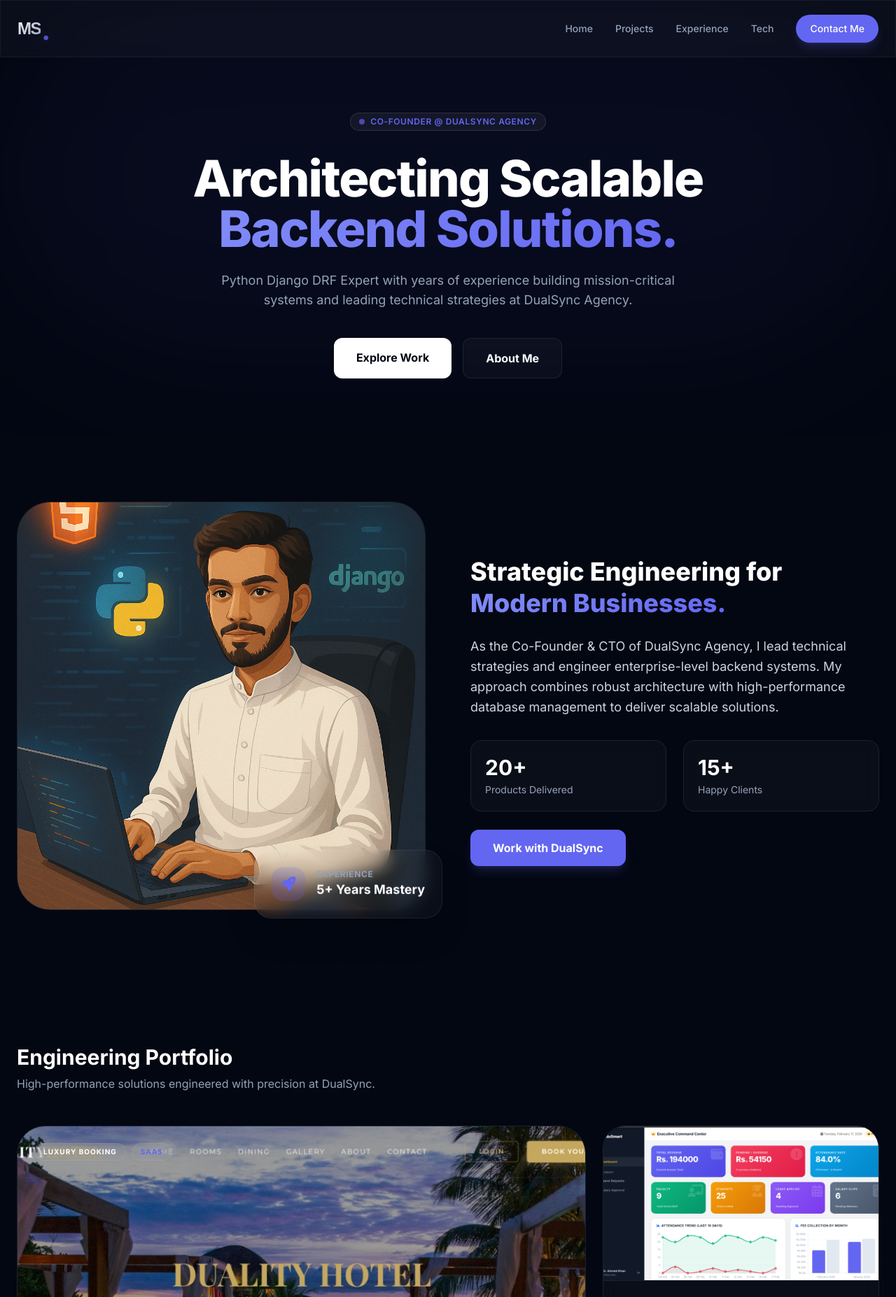
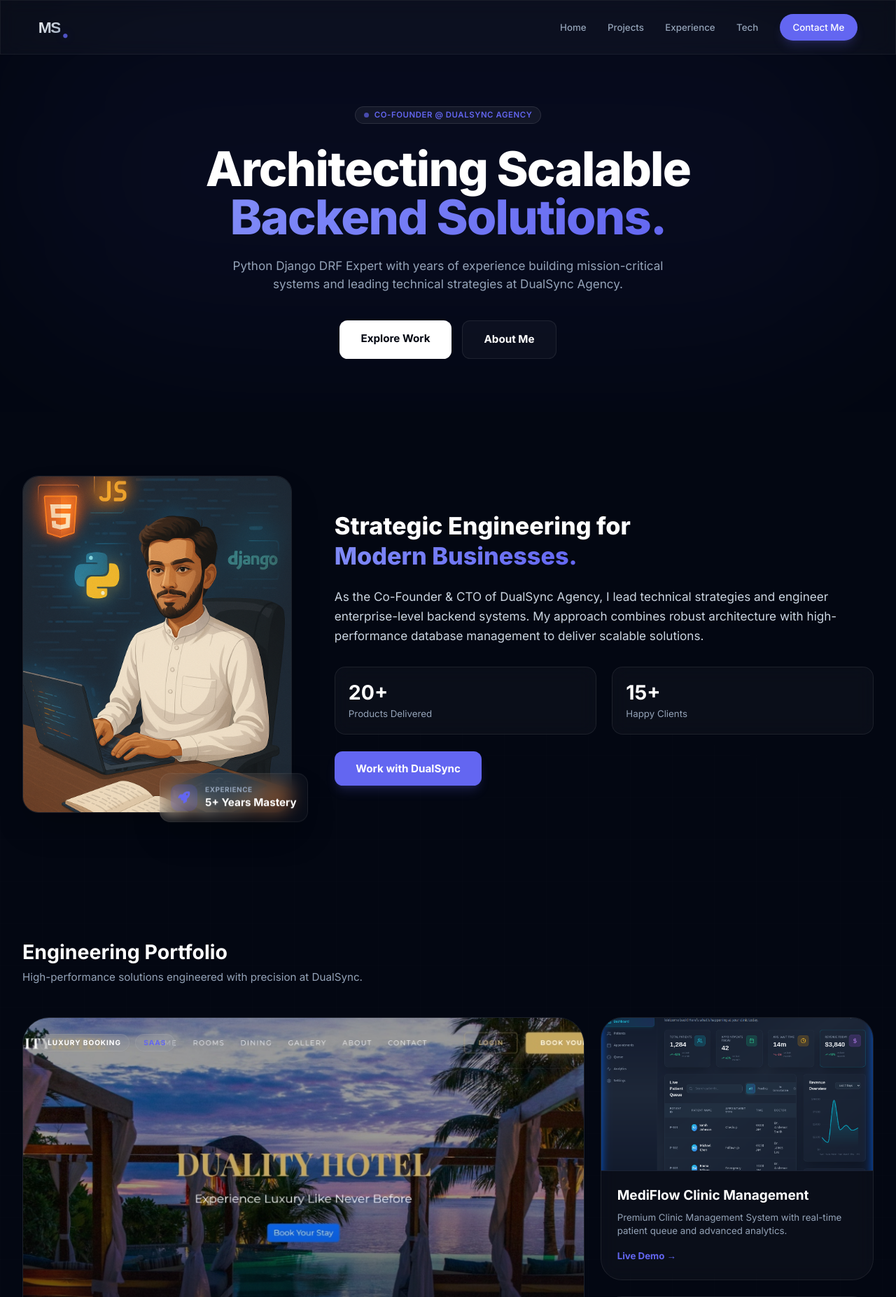
Before and after one commit to muhammadsiddique240/Personal_Portfolio, a Django app: page / in a window 1280 px wide. Shown: the top 1854 px of the page at 70% size. Run offline with Django 5.2, Linux system fonts and the light colour scheme; data that the repository does not hold is empty; some libraries are stand-ins or nearby versions.

Commit message:
"update the code"

```diff
--- a/app/static/css/style.css
+++ b/app/static/css/style.css
@@ -14,6 +14,10 @@
     margin: 0;
     padding: 0;
     box-sizing: border-box;
+}
+
+html {
+    font-size: 95%;
 }
 
 body {
--- a/app/templates/portfolio/index.html
+++ b/app/templates/portfolio/index.html
@@ -115,26 +115,26 @@
   <!-- About Section -->
   <section id="about" class="py-24 px-6 relative">
     <div class="max-w-7xl mx-auto flex flex-col md:flex-row items-center gap-16">
-      <div class="md:w-1/2 relative group">
+      <div class="md:w-1/3 relative group">
         <div
-          class="absolute -inset-4 bg-brand/20 blur-2xl rounded-[3rem] opacity-0 group-hover:opacity-100 transition-opacity">
+          class="absolute -inset-4 bg-brand/20 blur-2xl rounded-3xl opacity-0 group-hover:opacity-100 transition-opacity">
         </div>
-        <div class="relative rounded-[3rem] overflow-hidden border border-white/10 aspect-square">
+        <div class="relative rounded-3xl overflow-hidden border border-white/10 aspect-[4/5] shadow-2xl">
           <img src="{% static 'imgs/1.img.png' %}" alt="Muhammad Siddique" class="w-full h-full object-cover">
         </div>
-        <div class="absolute -bottom-6 -right-6 glass p-6 rounded-3xl animate-bounce shadow-2xl">
-          <div class="flex items-center gap-4">
-            <div class="w-12 h-12 rounded-2xl bg-brand/20 flex items-center justify-center">
-              <i class="fas fa-rocket text-brand text-xl"></i>
+        <div class="absolute -bottom-6 -right-6 glass p-4 rounded-2xl animate-bounce shadow-2xl z-20">
+          <div class="flex items-center gap-3">
+            <div class="w-10 h-10 rounded-xl bg-brand/20 flex items-center justify-center">
+              <i class="fas fa-rocket text-brand text-lg"></i>
             </div>
             <div>
-              <p class="text-xs text-slate-400 font-bold uppercase tracking-wider">Experience</p>
-              <p class="text-white font-bold text-lg">5+ Years Mastery</p>
+              <p class="text-[10px] text-slate-400 font-bold uppercase tracking-wider">Experience</p>
+              <p class="text-white font-bold text-md">5+ Years Mastery</p>
             </div>
           </div>
         </div>
       </div>
-      <div class="md:w-1/2">
+      <div class="md:w-2/3">
         <h2 class="text-4xl font-extrabold text-white mb-6 leading-tight">Strategic Engineering for <br> <span
             class="text-primary-gradient">Modern Businesses.</span></h2>
         <p class="text-lg text-slate-300 mb-8 leading-relaxed">
@@ -201,7 +201,22 @@
           </div>
         </div>
 
-        <!-- Project 2: School ERP -->
+        <!-- Project 2: MediFlow Clinic Management System -->
+        <div class="md:col-span-4 glass glass-hover rounded-[2rem] overflow-hidden group">
+          <div class="relative aspect-video overflow-hidden bg-slate-900 border-b border-white/5">
+            <img src="{% static 'imgs/mediflow_dashboard.png' %}" alt="MediFlow"
+              class="w-full h-full object-cover transition-transform duration-700 group-hover:scale-110">
+          </div>
+          <div class="p-6">
+            <h3 class="text-xl font-bold text-white mb-2">MediFlow Clinic Management</h3>
+            <p class="text-slate-400 text-sm mb-4">Premium Clinic Management System with real-time patient queue and
+              advanced analytics.</p>
+            <a href="https://mediflowportal.netlify.app/" target="_blank"
+              class="text-brand text-sm font-bold hover:underline">Live Demo →</a>
+          </div>
+        </div>
+
+        <!-- Project 3: School ERP -->
         <div class="md:col-span-4 glass glass-hover rounded-[2rem] overflow-hidden group">
           <div class="relative aspect-video overflow-hidden bg-slate-900 border-b border-white/5">
             <img src="{% static 'imgs/school_erp_dashboard.png' %}" alt="School ERP"
@@ -216,7 +231,7 @@
           </div>
         </div>
 
-        <!-- Project 3: CAD (Custom Apparel Design) -->
+        <!-- Project 4: CAD (Custom Apparel Design) -->
         <div class="md:col-span-4 glass glass-hover rounded-[2rem] overflow-hidden group">
           <div class="relative aspect-video overflow-hidden bg-slate-900 border-b border-white/5">
             <img src="{% static 'imgs/cad_dashboard_new.png' %}" alt="CAD"
@@ -230,8 +245,8 @@
           </div>
         </div>
 
-        <!-- Project 4: BookAirFlight -->
-        <div class="md:col-span-6 glass glass-hover rounded-[2rem] overflow-hidden group">
+        <!-- Project 5: BookAirFlight -->
+        <div class="md:col-span-4 glass glass-hover rounded-[2rem] overflow-hidden group">
           <div class="relative aspect-video overflow-hidden bg-slate-900 border-b border-white/5">
             <img src="{% static 'imgs/bookair_flight_search.png' %}" alt="BookAirFlight"
               class="w-full h-full object-cover transition-transform duration-700 group-hover:scale-110">
@@ -246,8 +261,8 @@
           </div>
         </div>
 
-        <!-- Project 5: Filler - Provider Booking -->
-        <div class="md:col-span-6 glass glass-hover rounded-[2rem] overflow-hidden group">
+        <!-- Project 6: Filler - Provider Booking -->
+        <div class="md:col-span-4 glass glass-hover rounded-[2rem] overflow-hidden group">
           <div class="relative aspect-video overflow-hidden bg-slate-900 border-b border-white/5">
             <img src="{% static 'imgs/filler_analytics.png' %}" alt="Filler - Provider Booking"
               class="w-full h-full object-cover object-bottom transition-transform duration-700 group-hover:scale-110">
@@ -255,13 +270,11 @@
           <div class="p-8">
             <h3 class="text-xl font-bold text-white mb-2 text-primary-gradient">Filler - Provider Booking</h3>
             <p class="text-slate-400 text-sm mb-4">
-              A scalable SaaS platform connecting service providers with clients. Built with Django REST Framework, JWT
-              authentication, and AWS S3 integration.
+              A scalable SaaS platform connecting service providers with clients.
             </p>
             <div class="flex gap-3">
               <span class="text-[10px] font-bold text-brand/70 uppercase">DRF</span>
               <span class="text-[10px] font-bold text-brand/70 uppercase">AWS</span>
-              <span class="text-[10px] font-bold text-brand/70 uppercase">SaaS</span>
             </div>
           </div>
         </div>
```
Also changed, not shown: app/static/imgs/mediflow_dashboard.png (added).
